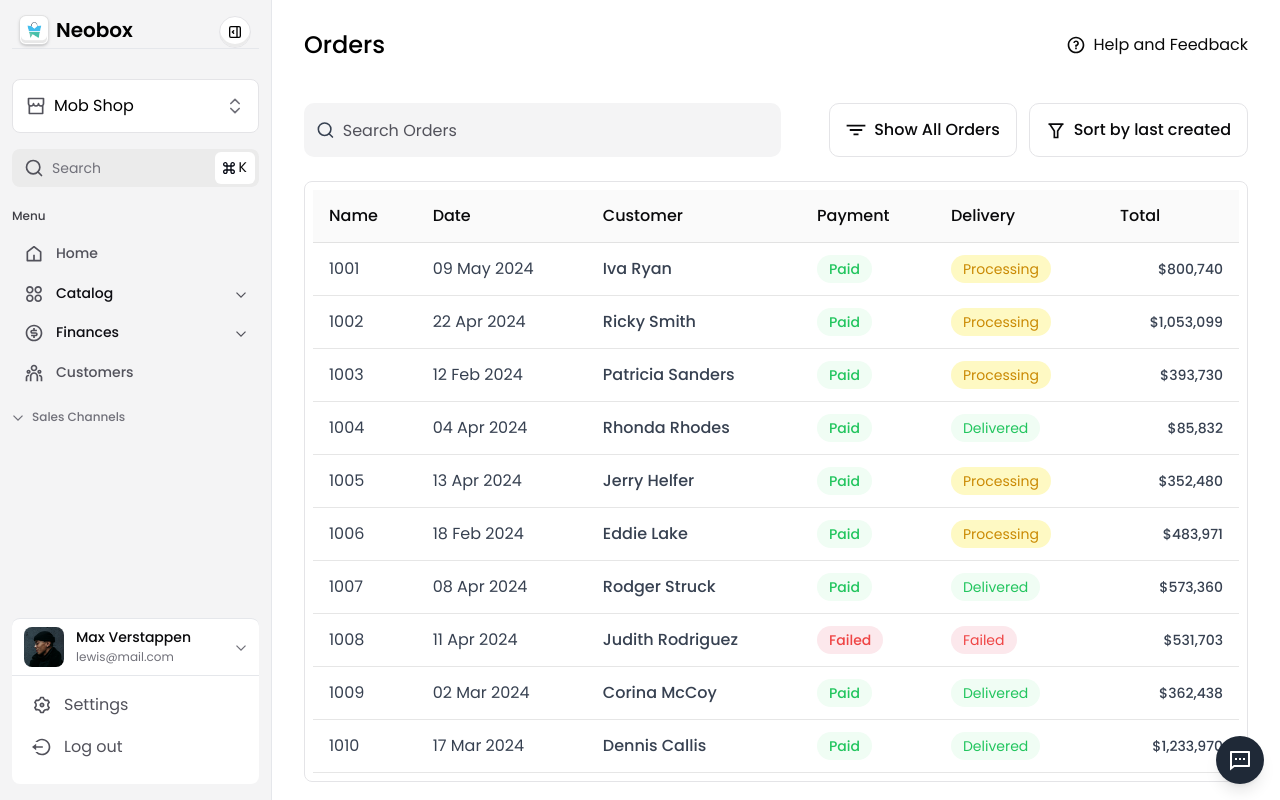
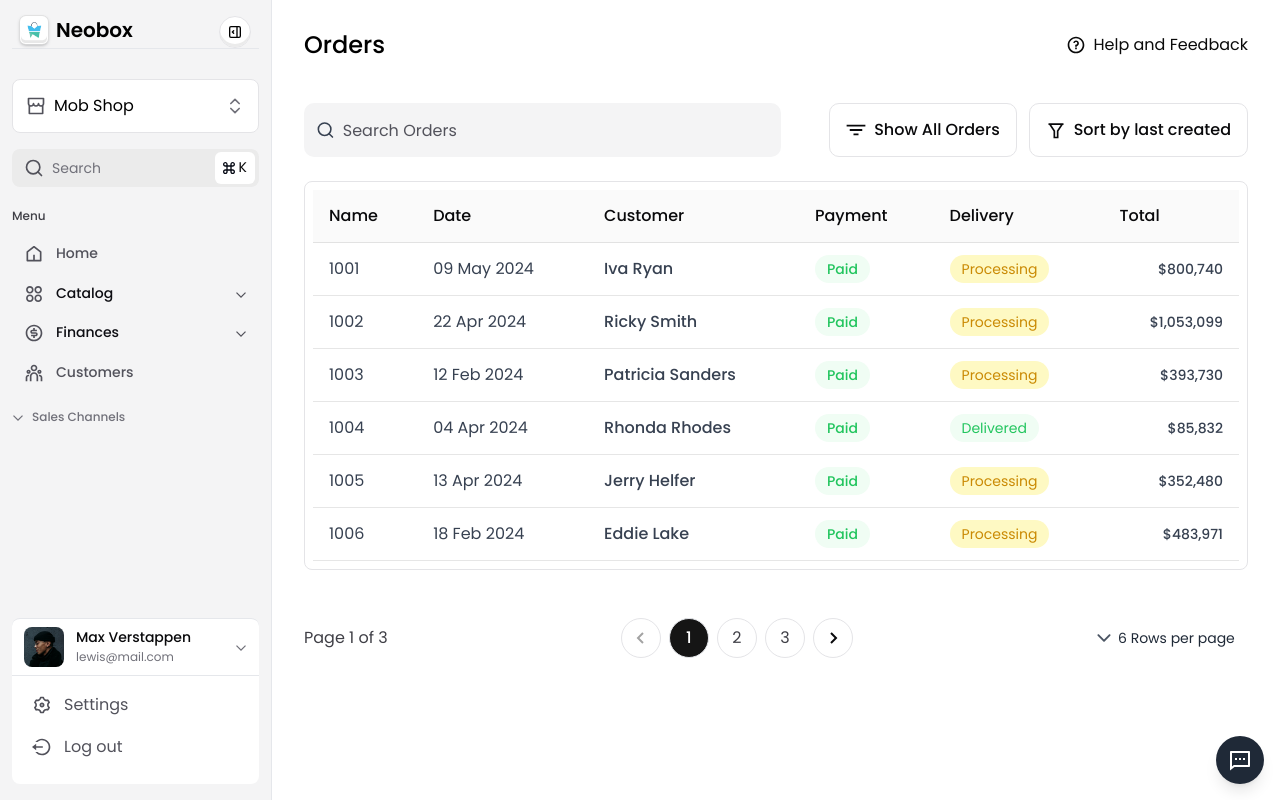
Before and after one commit to uzair-shakeel/neobox, a React (Vite) app: page /orders in a window 1280 px wide. Built offline with nearby package versions, Linux system fonts and the light colour scheme.

Commit message:
orders page done responsive remains

```diff
--- a/src/pages/catalog/Orders.jsx
+++ b/src/pages/catalog/Orders.jsx
@@ -1,12 +1,44 @@
 "use client";
-import React from "react";
+import React, { useState } from "react";
 import Sidebar from "../../components/Sidebar";
 import { RiFilterLine, RiQuestionLine } from "react-icons/ri";
 import { LuSearch } from "react-icons/lu";
 import ChatButton from "../../components/ChatButton";
 import { IoFilterSharp } from "react-icons/io5";
+import { BiChevronLeft, BiChevronRight } from "react-icons/bi";
+import { IoIosArrowDown } from "react-icons/io";
 
 export default function Orders() {
+  // State for pagination
+  const [currentPage, setCurrentPage] = useState(1);
+  const [rowsPerPage, setRowsPerPage] = useState(6);
+
+  // Calculate total pages
+  const totalPages = Math.ceil(orders.length / rowsPerPage);
+
+  // Slice orders based on pagination
+  const currentOrders = orders.slice(
+    (currentPage - 1) * rowsPerPage,
+    currentPage * rowsPerPage
+  );
+
+  // Handle page navigation
+  const handlePrevPage = () => {
+    if (currentPage > 1) setCurrentPage(currentPage - 1);
+  };
+
+  const handleNextPage = () => {
+    if (currentPage < totalPages) setCurrentPage(currentPage + 1);
+  };
+
+  const handlePageClick = (pageNumber) => {
+    setCurrentPage(pageNumber);
+  };
+
+  const handleRowsChange = (e) => {
+    setRowsPerPage(parseInt(e.target.value));
+    setCurrentPage(1); // Reset to the first page
+  };
   return (
     <div className="flex h-screen bg-white">
       {/* Sidebar */}
@@ -78,7 +110,7 @@ export default function Orders() {
                   </tr>
                 </thead>
                 <tbody>
-                  {orders.map((order) => (
+                  {currentOrders.map((order) => (
                     <tr key={order.id}>
                       <td className="px-[16px] py-[14px] text-[#09090B] text-[16px] font-[400] border-b border-b-[#0A0A0A] border-opacity-[0.1] text-gray-700">
                         {order.id}
@@ -135,6 +167,80 @@ export default function Orders() {
             </p>
           </div>
         )}
+
+        {/* Pagination Section */}
+        <div className="flex justify-between items-center mt-[24px]">
+          {/* Page Info */}
+          <div className="text-[16px] font-[400] text-[#3F3F46]">
+            Page {currentPage} of {totalPages}
+          </div>
+
+          {/* Pagination Buttons */}
+          <div className="flex items-center space-x-2">
+            <button
+              onClick={handlePrevPage}
+              className={`w-[40px] h-[40px] flex items-center justify-center rounded-full border border-[#E4E4E7] ${
+                currentPage === 1
+                  ? "text-[#A3A3A3] cursor-not-allowed"
+                  : "text-[#09090B] cursor-pointer"
+              }`}
+              disabled={currentPage === 1}
+            >
+              <BiChevronLeft size={24} />
+            </button>
+
+            {/* Display page numbers */}
+            {Array.from({ length: totalPages }, (_, index) => (
+              <button
+                key={index}
+                onClick={() => handlePageClick(index + 1)}
+                className={`w-[40px] h-[40px] flex items-center justify-center rounded-full border ${
+                  currentPage === index + 1
+                    ? "bg-[#151515] text-[#FFFFFF] font-[500] "
+                    : "hover:bg-gray-200 border-[#E4E4E7] text-[16px] font-[400] text-[#3F3F46]"
+                }`}
+              >
+                {index + 1}
+              </button>
+            ))}
+
+            <button
+              onClick={handleNextPage}
+              className={`w-[40px] h-[40px] flex items-center justify-center rounded-full border border-[#E4E4E7] ${
+                currentPage === totalPages
+                  ? "text-[#A3A3A3] cursor-not-allowed"
+                  : "text-[#09090B] cursor-pointer"
+              }`}
+              disabled={currentPage === totalPages}
+            >
+              <BiChevronRight size={24} />
+            </button>
+          </div>
+
+          {/* Rows Per Page Section */}
+          <div className="relative text-sm text-gray-600 flex items-center">
+            {/* Dropdown Icon on the Left */}
+            <span className="absolute left-2 text-gray-600">
+              <IoIosArrowDown size={20} />{" "}
+              {/* Replace with your desired dropdown icon */}
+            </span>
+
+            <select
+              value={rowsPerPage}
+              onChange={handleRowsChange}
+              className="pl-8 pr-2 border-none text-gray-800 appearance-none bg-transparent"
+              style={{
+                backgroundImage: "none", // Hide the default arrow
+              }}
+            >
+              {[6, 10, 15].map((size) => (
+                <option key={size} value={size}>
+                  {size} Rows per page
+                </option>
+              ))}
+            </select>
+          </div>
+        </div>
       </main>
 
       {/* Chat Button */}
@@ -224,4 +330,68 @@ const orders = [
     deliveryStatus: "Delivered",
     total: "$1,233,970",
   },
+  {
+    id: 1001,
+    date: "09 May 2024",
+    customer: "Iva Ryan",
+    paymentStatus: "Paid",
+    deliveryStatus: "Processing",
+    total: "$800,740",
+  },
+  {
+    id: 1002,
+    date: "22 Apr 2024",
+    customer: "Ricky Smith",
+    paymentStatus: "Paid",
+    deliveryStatus: "Processing",
+    total: "$1,053,099",
+  },
+  {
+    id: 1003,
+    date: "12 Feb 2024",
+    customer: "Patricia Sanders",
+    paymentStatus: "Paid",
+    deliveryStatus: "Processing",
+    total: "$393,730",
+  },
+  {
+    id: 1004,
+    date: "04 Apr 2024",
+    customer: "Rhonda Rhodes",
+    paymentStatus: "Paid",
+    deliveryStatus: "Delivered",
+    total: "$85,832",
+  },
+  {
+    id: 1005,
+    date: "13 Apr 2024",
+    customer: "Jerry Helfer",
+    paymentStatus: "Paid",
+    deliveryStatus: "Processing",
+    total: "$352,480",
+  },
+  {
+    id: 1006,
+    date: "18 Feb 2024",
+    customer: "Eddie Lake",
+    paymentStatus: "Paid",
+    deliveryStatus: "Processing",
+    total: "$483,971",
+  },
+  {
+    id: 1007,
+    date: "08 Apr 2024",
+    customer: "Rodger Struck",
+    paymentStatus: "Paid",
+    deliveryStatus: "Delivered",
+    total: "$573,360",
+  },
+  {
+    id: 1008,
+    date: "11 Apr 2024",
+    customer: "Judith Rodriguez",
+    paymentStatus: "Failed",
+    deliveryStatus: "Failed",
+    total: "$531,703",
+  },
 ];
```
